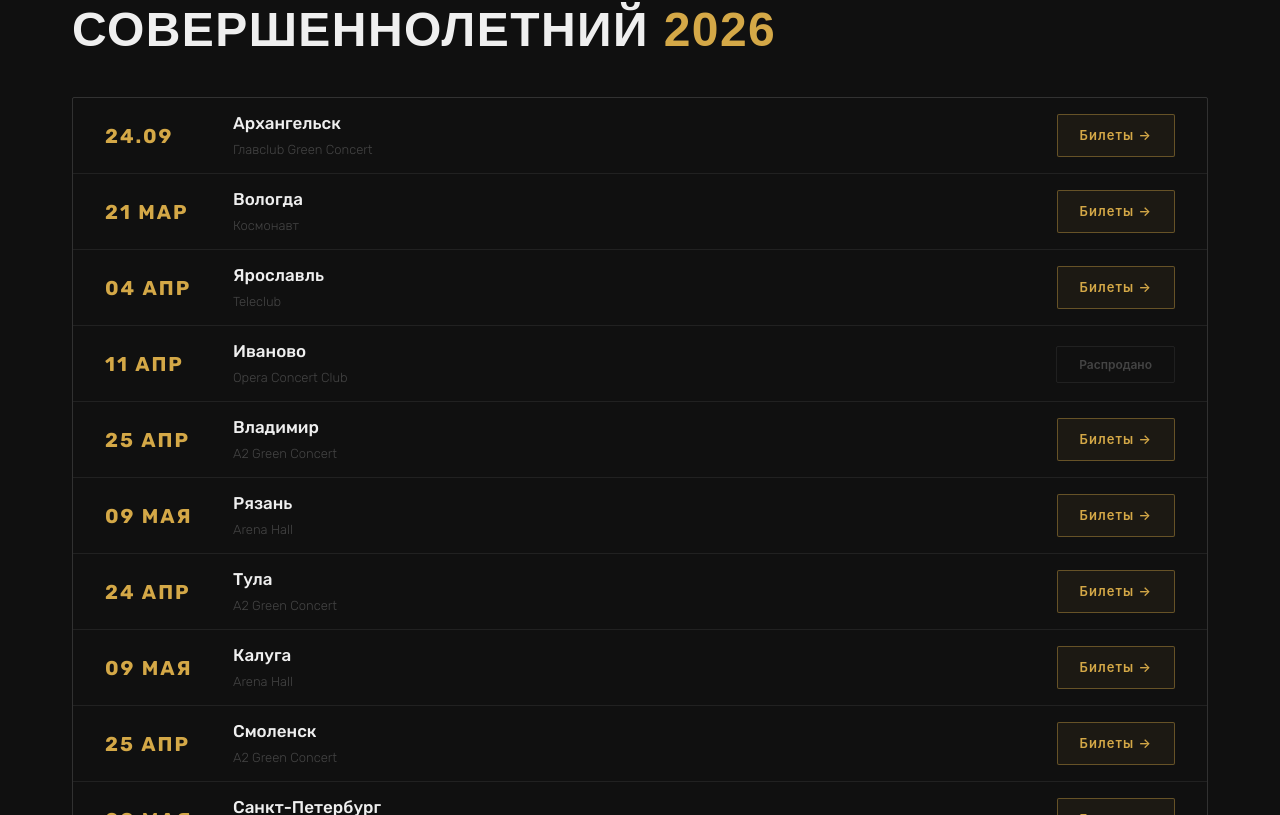
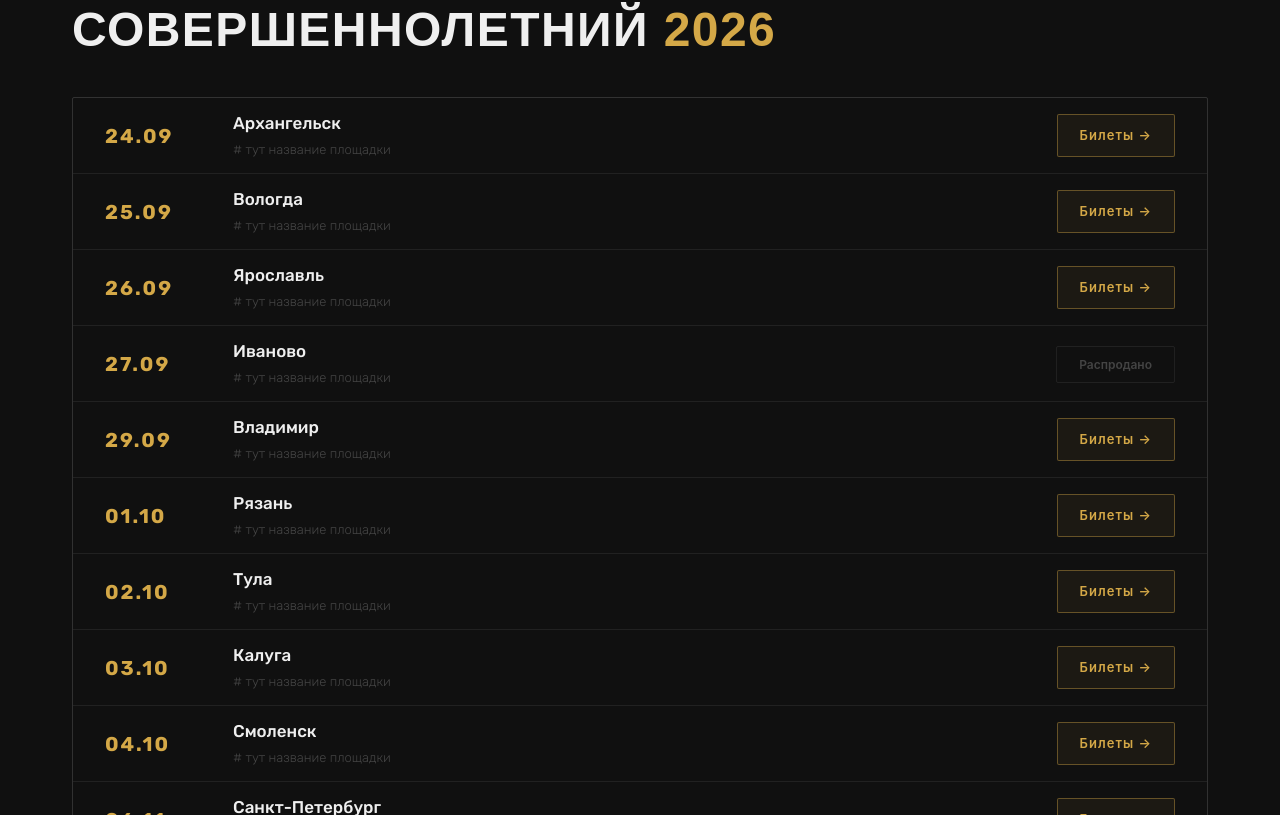
Before and after one commit to drknvpn/ChipaChipWeb, a React (Vite) app: page / in a window 1280 px wide. Shown: the part 2405-3220 px from the top of the page. Built offline with nearby package versions, Linux system fonts and the light colour scheme.

Commit message:
Update Concerts.tsx

```diff
--- a/src/components/Concerts.tsx
+++ b/src/components/Concerts.tsx
@@ -1,21 +1,21 @@
 import './Concerts.css'
 
 const concerts = [
-  { date: '24.09', city: 'Архангельск', venue: 'Главclub Green Concert', status: 'soon' },
-  { date: '21 МАР', city: 'Вологда', venue: 'Космонавт', status: 'soon' },
-  { date: '04 АПР', city: 'Ярославль', venue: 'Teleclub', status: 'soon' },
-  { date: '11 АПР', city: 'Иваново', venue: 'Opera Concert Club', status: 'sold' },
-  { date: '25 АПР', city: 'Владимир', venue: 'A2 Green Concert', status: 'soon' },
-  { date: '09 МАЯ', city: 'Рязань', venue: 'Arena Hall', status: 'soon' },
-  { date: '24 АПР', city: 'Тула', venue: 'A2 Green Concert', status: 'soon' },
-  { date: '09 МАЯ', city: 'Калуга', venue: 'Arena Hall', status: 'soon' },
-  { date: '25 АПР', city: 'Смоленск', venue: 'A2 Green Concert', status: 'soon' },
-  { date: '09 МАЯ', city: 'Санкт-Петербург', venue: 'Arena Hall', status: 'soon' },
-  { date: '25 АПР', city: 'Москва', venue: 'A2 Green Concert', status: 'soon' },
-  { date: '09 МАЯ', city: 'Брянск', venue: 'Arena Hall', status: 'soon' },
-  { date: '25 АПР', city: 'Орёл', venue: 'A2 Green Concert', status: 'soon' },
-  { date: '09 МАЯ', city: 'Белгород', venue: 'Arena Hall', status: 'soon' },
-  { date: '09 МАЯ', city: 'Курск', venue: 'Arena Hall', status: 'soon' },
+  { date: '24.09', city: 'Архангельск', venue: '# тут название площадки', status: 'soon' },
+  { date: '25.09', city: 'Вологда', venue: '# тут название площадки', status: 'soon' },
+  { date: '26.09', city: 'Ярославль', venue: '# тут название площадки', status: 'soon' },
+  { date: '27.09', city: 'Иваново', venue: '# тут название площадки', status: 'sold' },
+  { date: '29.09', city: 'Владимир', venue: '# тут название площадки', status: 'soon' },
+  { date: '01.10', city: 'Рязань', venue: '# тут название площадки', status: 'soon' },
+  { date: '02.10', city: 'Тула', venue: '# тут название площадки', status: 'soon' },
+  { date: '03.10', city: 'Калуга', venue: '# тут название площадки', status: 'soon' },
+  { date: '04.10', city: 'Смоленск', venue: '# тут название площадки', status: 'soon' },
+  { date: '06.11', city: 'Санкт-Петербург', venue: '# тут название площадки', status: 'soon' },
+  { date: '07.11', city: 'Москва', venue: '# тут название площадки', status: 'soon' },
+  { date: '12.11', city: 'Брянск', venue: '# тут название площадки', status: 'soon' },
+  { date: '13.11', city: 'Орёл', venue: '# тут название площадки', status: 'soon' },
+  { date: '14.11', city: 'Белгород', venue: '# тут название площадки', status: 'soon' },
+  { date: '15.11', city: 'Курск', venue: '# тут название площадки', status: 'soon' },
 ]
 
 export default function Concerts() {
```
